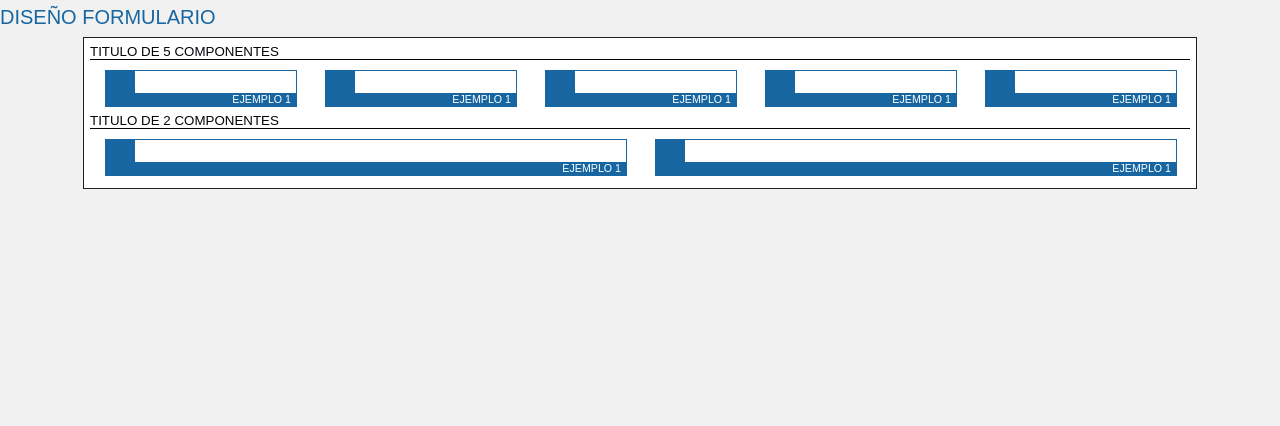
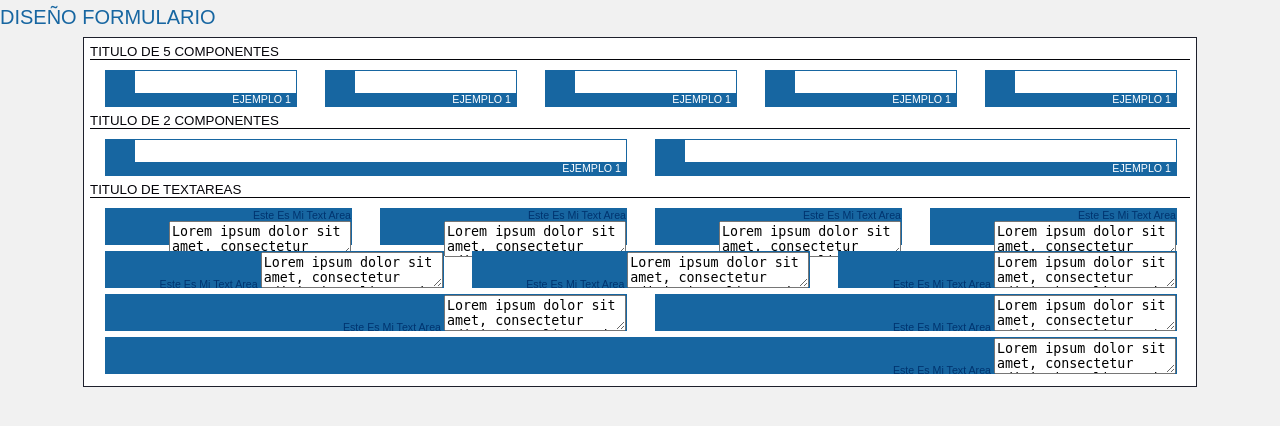
Before and after one commit to ASCPARTS/ascend, a PHP site: page /modules/test/form.php in a window 1280 px wide. Shown: the top 426 px of the page. Run offline with PHP 8.4, Linux system fonts and the light colour scheme.

Commit message:
Primeros cambios para generar clases de grid y inputs

```diff
--- a/css/sheet.css
+++ b/css/sheet.css
@@ -336,3 +336,104 @@ input[type=button] {
     height: 13px;
     padding: 0px 5px 0px 0px;
 }
+
+
+
+
+
+
+
+
+
+
+
+
+
+
+
+
+
+
+
+
+.divInputTextArea{
+    background-color: #1766A1;
+    background-repeat: repeat-y,  no-repeat;
+    background-position: 32px, 0;
+    background-size: auto, 32px 35px;
+    border: solid #1766A1 1px;
+    height: 35px;
+    text-align: right;
+    vertical-align: top;
+    color: #00346F;
+    font-size: 0.8em;
+    align-items: flex-end;
+    text-transform: capitalize;
+    padding: 0px 0px 0px 0px;
+    width: 100%;
+
+}
+
+.divInputText input[type=text]{
+    height: 20px;
+    border: solid #FFFFFF 0px;
+    width: calc(100% - 33px);
+    text-indent: 10px;
+    color: #444444;
+    outline:  solid #ffffff 0px;
+    text-transform: uppercase;
+    font-size: 10pt;
+}
+
+.divInputText label
+{
+    display:inline-block;
+    text-transform: uppercase;
+    width: calc(100% - 33px);
+    cursor: text;
+    outline:  solid #ffffff 0px;
+    border: solid #FFFFFF 0px;
+    margin: 0;
+    background-color: #1766A1;
+    height: 13px;
+    padding: 0px 5px 0px 0px;
+    color: #FFFFFF;
+}
+
+
+
+
+
+::-webkit-scrollbar{
+    width: 10px;
+    background: #dbe8ec;
+}
+::-webkit-scrollbar-button{
+    width:8px;
+    height: 5px;
+}
+::-webkit-scrollbar-track{
+    background:white;
+    border:thin solid white;
+    -webkit-box-shadow: inset 0 0 6px rgba(0,0,0,0.3);
+    -webkit-border-radius: 10px;
+    border-radius: 10px;
+
+}
+::-webkit-scrollbar-thumb{
+    background: -webkit-linear-gradient(top, #f1f1f1, #f1f1f1);
+    -webkit-box-shadow:   inset 0 1px 0 rgba(255,255,225,.5),
+    inset 1px 0 0 rgba(255,255,255,.4),
+    inset 0 1px 2px rgba(255,255,255,.3);
+
+    border:thin solid #232c34;
+    border-radius: 10px;
+    -webkit-border-radius: 10px;
+}
+::-webkit-scrollbar-thumb:hover{
+    background: -webkit-linear-gradient(top, gray, gray);
+}
+/* Pseudo-clase */
+::-webkit-scrollbar-thumb:window-inactive {
+    background: gray;
+}
--- a/modules/test/form.php
+++ b/modules/test/form.php
@@ -62,6 +62,85 @@
 
         </div>
 
+        <div class="SubTitle">Titulo de textareas</div>
+        <div class="row">
+
+            <!-- 4 -->
+            <div class="col-lg-4 col-md-4 col-sm-2 col-xs-1">
+                <div class="divInputTextArea">
+                    <label for="textarea1">Este es mi text area</label>
+                    <textarea id="textarea1">Lorem ipsum dolor sit amet, consectetur adipiscing elit, sed do eiusmod tempor incididunt ut labore et dolore magna aliqua. Ut enim ad minim veniam, quis nostrud exercitation ullamco laboris nisi ut aliquip ex ea commodo consequat. Duis aute irure dolor in reprehenderit in voluptate velit esse cillum dolore eu fugiat nulla pariatur. Excepteur sint occaecat cupidatat non proident, sunt in culpa qui officia deserunt mollit anim id est laborum.</textarea>
+                </div>
+            </div>
+
+            <div class="col-lg-4 col-md-4 col-sm-2 col-xs-1">
+                <div class="divInputTextArea">
+                    <label for="textarea2">Este es mi text area</label>
+                    <textarea id="textarea2">Lorem ipsum dolor sit amet, consectetur adipiscing elit, sed do eiusmod tempor incididunt ut labore et dolore magna aliqua. Ut enim ad minim veniam, quis nostrud exercitation ullamco laboris nisi ut aliquip ex ea commodo consequat. Duis aute irure dolor in reprehenderit in voluptate velit esse cillum dolore eu fugiat nulla pariatur. Excepteur sint occaecat cupidatat non proident, sunt in culpa qui officia deserunt mollit anim id est laborum.</textarea>
+                </div>
+            </div>
+
+            <div class="col-lg-4 col-md-4 col-sm-2 col-xs-1">
+                <div class="divInputTextArea">
+                    <label for="textarea3">Este es mi text area</label>
+                    <textarea id="textarea3">Lorem ipsum dolor sit amet, consectetur adipiscing elit, sed do eiusmod tempor incididunt ut labore et dolore magna aliqua. Ut enim ad minim veniam, quis nostrud exercitation ullamco laboris nisi ut aliquip ex ea commodo consequat. Duis aute irure dolor in reprehenderit in voluptate velit esse cillum dolore eu fugiat nulla pariatur. Excepteur sint occaecat cupidatat non proident, sunt in culpa qui officia deserunt mollit anim id est laborum.</textarea>
+                </div>
+            </div>
+
+            <div class="col-lg-4 col-md-4 col-sm-2 col-xs-1">
+                <div class="divInputTextArea">
+                    <label for="textarea4">Este es mi text area</label>
+                    <textarea id="textarea4">Lorem ipsum dolor sit amet, consectetur adipiscing elit, sed do eiusmod tempor incididunt ut labore et dolore magna aliqua. Ut enim ad minim veniam, quis nostrud exercitation ullamco laboris nisi ut aliquip ex ea commodo consequat. Duis aute irure dolor in reprehenderit in voluptate velit esse cillum dolore eu fugiat nulla pariatur. Excepteur sint occaecat cupidatat non proident, sunt in culpa qui officia deserunt mollit anim id est laborum.</textarea>
+                </div>
+            </div>
+
+            <!-- 3 -->
+            <div class="col-lg-3 col-md-3 col-sm-2 col-xs-1">
+                <div class="divInputTextArea">
+                    <label for="textarea5">Este es mi text area</label>
+                    <textarea id="textarea5">Lorem ipsum dolor sit amet, consectetur adipiscing elit, sed do eiusmod tempor incididunt ut labore et dolore magna aliqua. Ut enim ad minim veniam, quis nostrud exercitation ullamco laboris nisi ut aliquip ex ea commodo consequat. Duis aute irure dolor in reprehenderit in voluptate velit esse cillum dolore eu fugiat nulla pariatur. Excepteur sint occaecat cupidatat non proident, sunt in culpa qui officia deserunt mollit anim id est laborum.</textarea>
+                </div>
+            </div>
+
+            <div class="col-lg-3 col-md-3 col-sm-2 col-xs-1">
+                <div class="divInputTextArea">
+                    <label for="textarea6">Este es mi text area</label>
+                    <textarea id="textarea6">Lorem ipsum dolor sit amet, consectetur adipiscing elit, sed do eiusmod tempor incididunt ut labore et dolore magna aliqua. Ut enim ad minim veniam, quis nostrud exercitation ullamco laboris nisi ut aliquip ex ea commodo consequat. Duis aute irure dolor in reprehenderit in voluptate velit esse cillum dolore eu fugiat nulla pariatur. Excepteur sint occaecat cupidatat non proident, sunt in culpa qui officia deserunt mollit anim id est laborum.</textarea>
+                </div>
+            </div>
+
+            <div class="col-lg-3 col-md-3 col-sm-2 col-xs-1">
+                <div class="divInputTextArea">
+                    <label for="textarea7">Este es mi text area</label>
+                    <textarea id="textarea7">Lorem ipsum dolor sit amet, consectetur adipiscing elit, sed do eiusmod tempor incididunt ut labore et dolore magna aliqua. Ut enim ad minim veniam, quis nostrud exercitation ullamco laboris nisi ut aliquip ex ea commodo consequat. Duis aute irure dolor in reprehenderit in voluptate velit esse cillum dolore eu fugiat nulla pariatur. Excepteur sint occaecat cupidatat non proident, sunt in culpa qui officia deserunt mollit anim id est laborum.</textarea>
+                </div>
+            </div>
+
+            <!-- 2 -->
+            <div class="col-lg-2 col-md-2 col-sm-2 col-xs-1">
+                <div class="divInputTextArea">
+                    <label for="textarea8">Este es mi text area</label>
+                    <textarea id="textarea8">Lorem ipsum dolor sit amet, consectetur adipiscing elit, sed do eiusmod tempor incididunt ut labore et dolore magna aliqua. Ut enim ad minim veniam, quis nostrud exercitation ullamco laboris nisi ut aliquip ex ea commodo consequat. Duis aute irure dolor in reprehenderit in voluptate velit esse cillum dolore eu fugiat nulla pariatur. Excepteur sint occaecat cupidatat non proident, sunt in culpa qui officia deserunt mollit anim id est laborum.</textarea>
+                </div>
+            </div>
+
+            <div class="col-lg-2 col-md-2 col-sm-2 col-xs-1">
+                <div class="divInputTextArea">
+                    <label for="textarea9">Este es mi text area</label>
+                    <textarea id="textarea9">Lorem ipsum dolor sit amet, consectetur adipiscing elit, sed do eiusmod tempor incididunt ut labore et dolore magna aliqua. Ut enim ad minim veniam, quis nostrud exercitation ullamco laboris nisi ut aliquip ex ea commodo consequat. Duis aute irure dolor in reprehenderit in voluptate velit esse cillum dolore eu fugiat nulla pariatur. Excepteur sint occaecat cupidatat non proident, sunt in culpa qui officia deserunt mollit anim id est laborum.</textarea>
+                </div>
+            </div>
+
+            <!-- 1 -->
+            <div class="col-lg-1 col-md-2 col-sm-2 col-xs-1">
+                <div class="divInputTextArea">
+                    <label for="textarea10">Este es mi text area</label>
+                    <textarea id="textarea10">Lorem ipsum dolor sit amet, consectetur adipiscing elit, sed do eiusmod tempor incididunt ut labore et dolore magna aliqua. Ut enim ad minim veniam, quis nostrud exercitation ullamco laboris nisi ut aliquip ex ea commodo consequat. Duis aute irure dolor in reprehenderit in voluptate velit esse cillum dolore eu fugiat nulla pariatur. Excepteur sint occaecat cupidatat non proident, sunt in culpa qui officia deserunt mollit anim id est laborum.</textarea>
+                </div>
+            </div>
+
+        </div>
+
         <br style="clear: both;" />
     </div>
 </body>
```
Also changed, not shown: css/report.css (+0 -32 lines).
